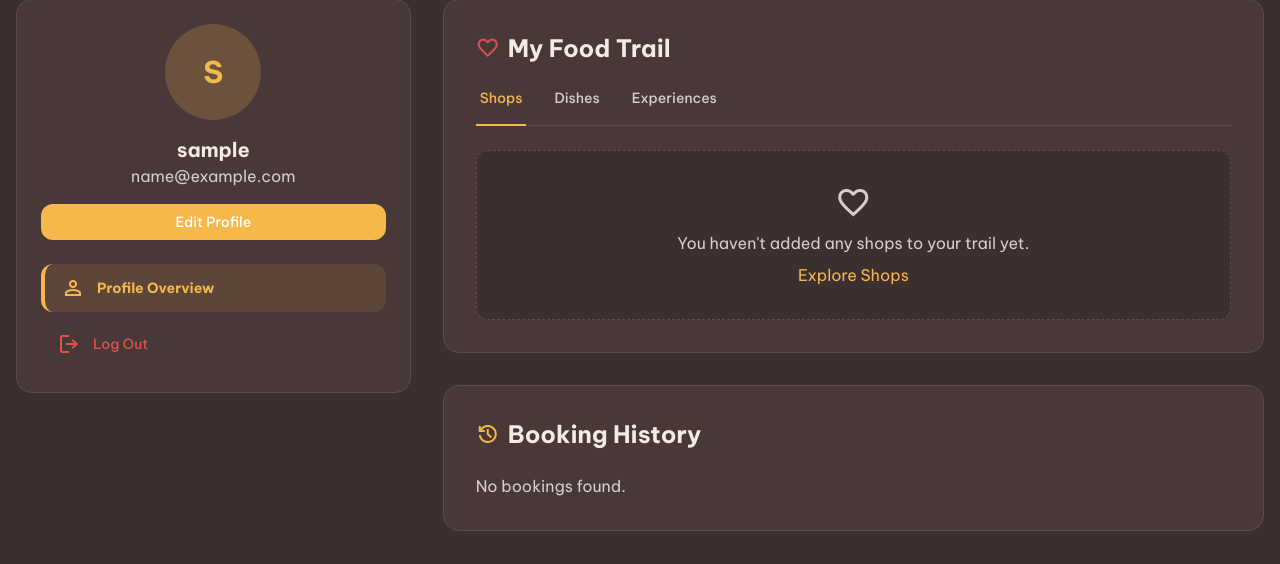
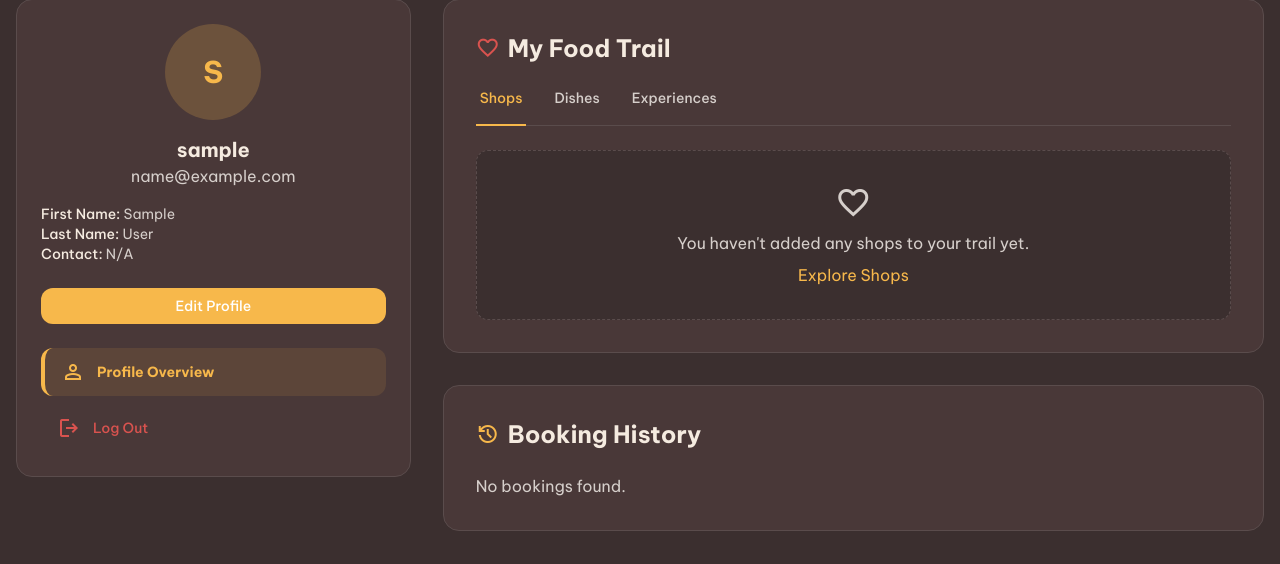
Before and after one commit to jinygoh/LocalFoodTourismPlatform5, a Django app: page /profile/ in a window 1280 px wide. Shown: the part 218-782 px from the top of the page. Run offline with Django 5.2, Linux system fonts and the light colour scheme; the visitor is signed in with stand-in values (Sample User, id 1); data comes from the database, SQL or seed files in the repository; data that the repository does not hold is empty; some libraries are stand-ins or nearby versions.

Commit message:
feat: Display user details on profile page
Adds the user's first name, last name, and contact number to the profile page sidebar.

The template now displays these fields, providing a more complete overview of the user's information. A default value of "N/A" is shown if the fields are not yet filled out.

```diff
--- a/templates/core/profile.html
+++ b/templates/core/profile.html
@@ -22,7 +22,13 @@ TasteLocal{% endblock %}
           <h2 class="text-xl font-bold">{{ user.username }}</h2>
           <p class="text-text-dark-muted">{{ user.email }}</p>
 
-          <a href="{% url 'profile_edit' %}" class="mt-4 inline-block w-full px-4 py-2 text-sm font-medium text-center text-white bg-primary rounded-lg hover:bg-primary/90 focus:outline-none focus:ring-2 focus:ring-offset-2 focus:ring-primary">
+          <div class="mt-4 text-left text-sm text-text-dark-muted w-full">
+            <p><strong class="font-medium text-text-dark">First Name:</strong> {{ user.first_name|default:"N/A" }}</p>
+            <p><strong class="font-medium text-text-dark">Last Name:</strong> {{ user.last_name|default:"N/A" }}</p>
+            <p><strong class="font-medium text-text-dark">Contact:</strong> {{ user_profile.contact_number|default:"N/A" }}</p>
+          </div>
+
+          <a href="{% url 'profile_edit' %}" class="mt-6 inline-block w-full px-4 py-2 text-sm font-medium text-center text-white bg-primary rounded-lg hover:bg-primary/90 focus:outline-none focus:ring-2 focus:ring-offset-2 focus:ring-primary">
             Edit Profile
           </a>
         </div>
```
